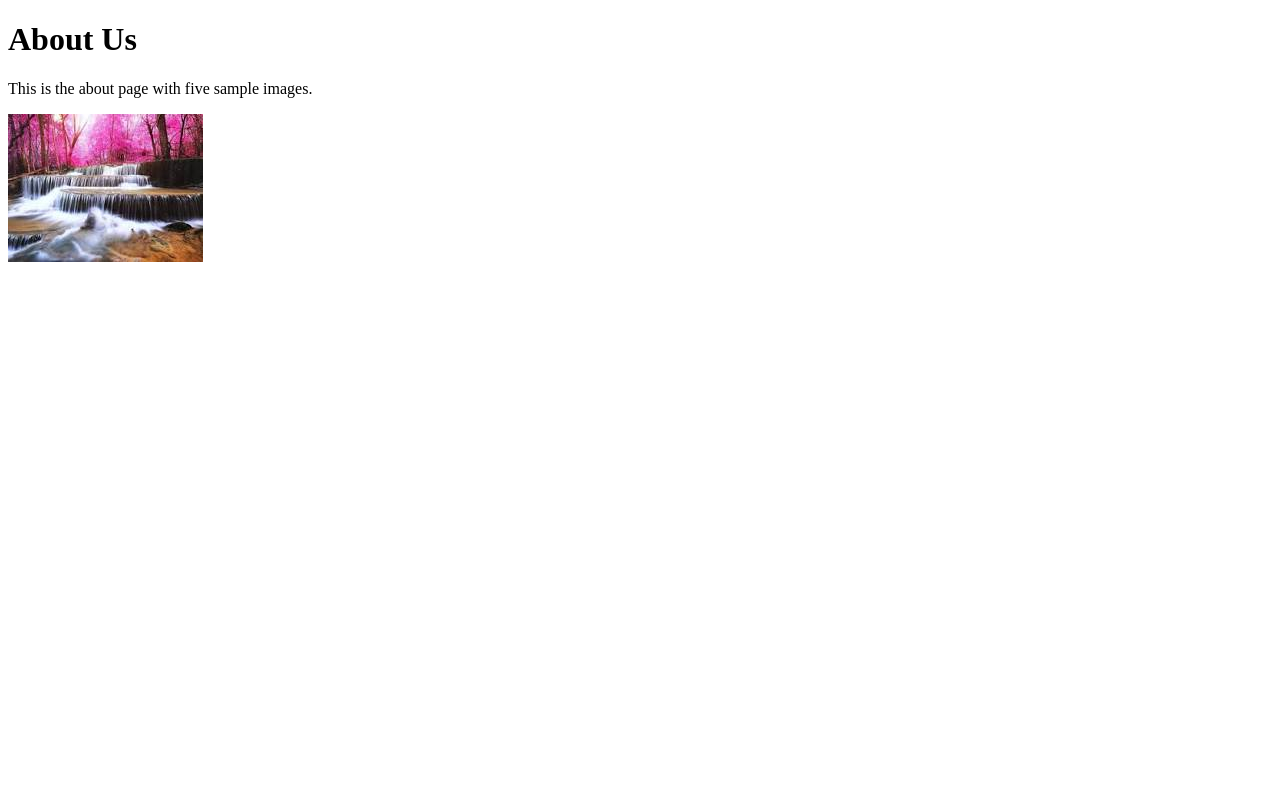
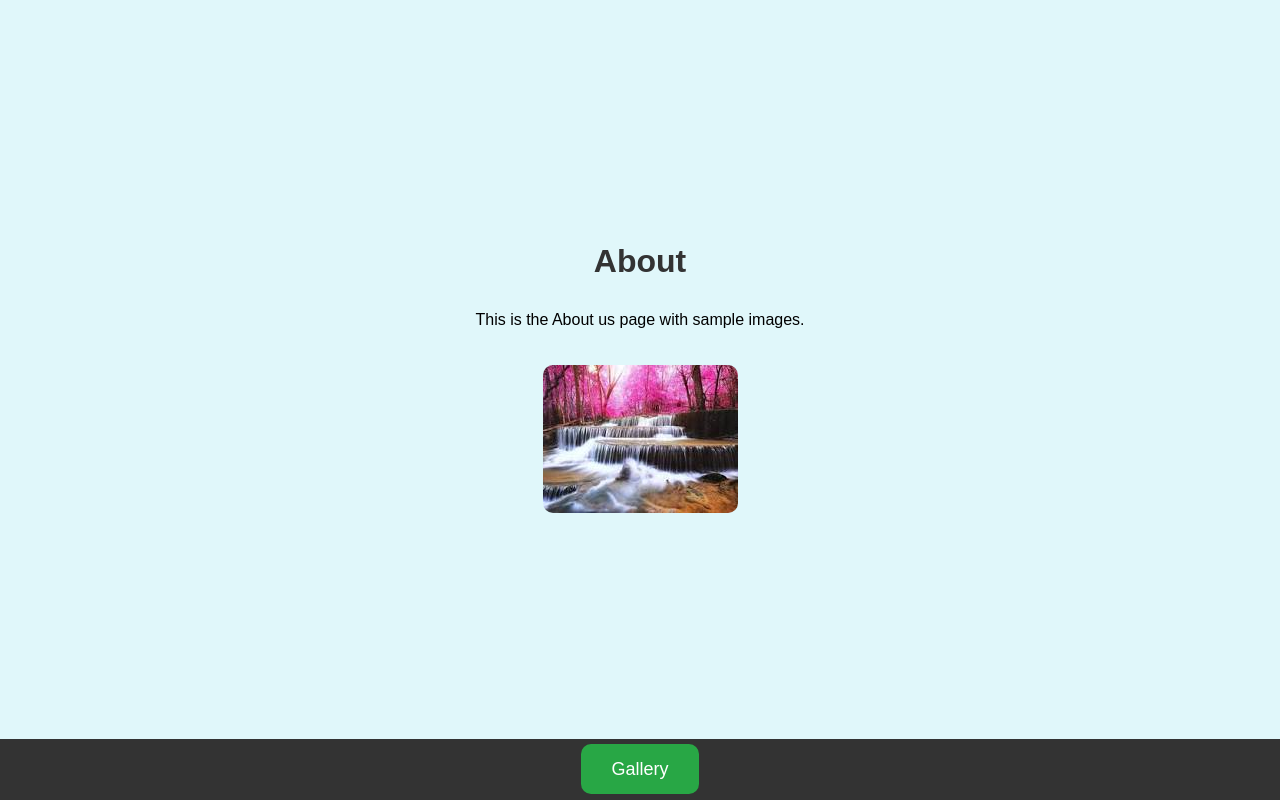
Before and after one commit to SERI-ROHIT/webCA1, a plain HTML site: page about.html in a window 1280 px wide. Drawn offline with Linux system fonts and the light colour scheme.

Commit message:
about.html

```diff
--- a/about.html
+++ b/about.html
@@ -3,16 +3,81 @@
 <head>
     <meta charset="UTF-8">
     <meta name="viewport" content="width=device-width, initial-scale=1.0">
-    <title>Document</title>
+    <title>Our Services</title>
+    <style>
+        /* Full viewport with flexbox layout */
+        body {
+            margin: 0;
+            padding: 0;
+            height: 100vh;
+            display: flex;
+            flex-direction: column;
+            font-family: 'Arial', sans-serif;
+        }
+
+        /* Main content area */
+        .content {
+            flex: 1;
+            display: flex;
+            flex-direction: column;
+            justify-content: center;
+            align-items: center;
+            background-color: #e0f7fa;
+            text-align: center;
+            padding: 20px;
+        }
+
+        .content h1 {
+            margin-bottom: 15px;
+            color: #333;
+        }
+
+        .image-gallery img {
+            max-width: 100%;
+            height: auto;
+            border-radius: 10px;
+            margin-top: 20px;
+        }
+
+        /* Footer section */
+        footer {
+            background-color: #333;
+            color: white;
+            text-align: center;
+            padding: 20px 0;
+        }
+
+        /* Footer button styling */
+        .footer-button {
+            padding: 15px 30px;
+            font-size: 18px;
+            border: none;
+            border-radius: 10px;
+            background-color: #28a745;
+            color: white;
+            text-decoration: none;
+            cursor: pointer;
+            transition: background-color 0.3s ease;
+        }
+
+        .footer-button:hover {
+            background-color: #218838;
+        }
+    </style>
 </head>
 <body>
+    <!-- Main content section -->
     <div class="content">
-        <h1>About Us</h1>
-        <p>This is the about page with five sample images.</p>
+        <h1>About</h1>
+        <p>This is the About us page with sample images.</p>
         <div class="image-gallery">
-            <img src="img5.jpg" alt="Image 1">
-
+            <img src="img5.jpg" alt="Image 5">
         </div>
     </div>
+
+    <!-- Footer section with button -->
+    <footer>
+        <a href="gallery.html" class="footer-button">Gallery</a>
+    </footer>
 </body>
 </html>
```
